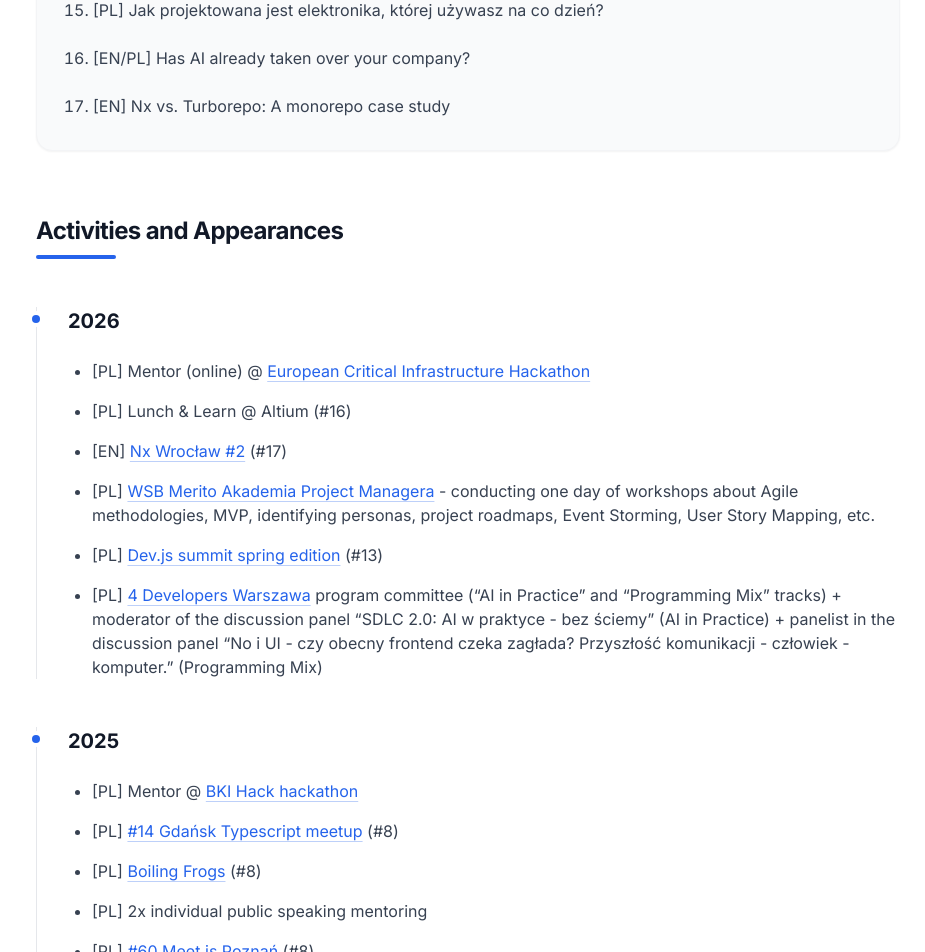
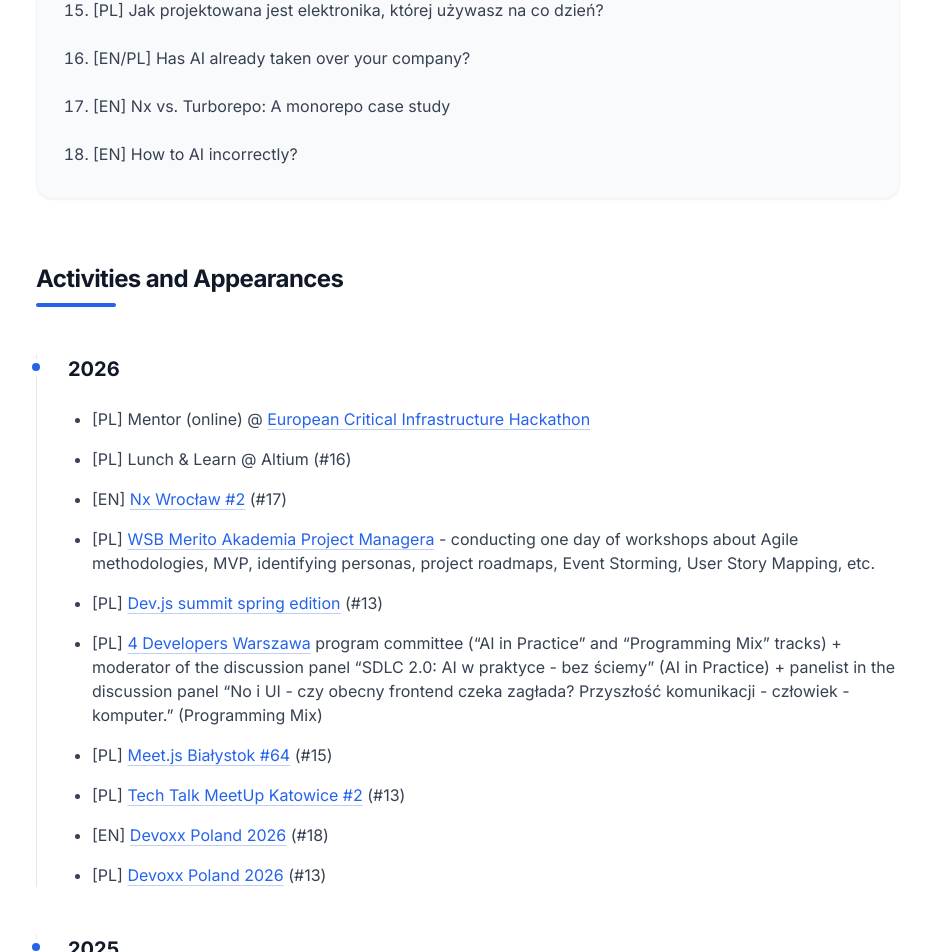
Before and after one commit to superdyzio/superdyzio.github.io, a Next.js app: page /speaker in a window 1280 px wide. Shown: the part 1312-2264 px from the top of the page, without its empty margins (172-1097 px from the left). Built offline with nearby package versions, Linux system fonts and the light colour scheme; no server answers.

Commit message:
add talks from May and June

```diff
--- a/src/app/speaker/page.tsx
+++ b/src/app/speaker/page.tsx
@@ -63,6 +63,7 @@
             <li>[PL] Jak projektowana jest elektronika, której używasz na co dzień?</li>
             <li>[EN/PL] Has AI already taken over your company?</li>
             <li>[EN] Nx vs. Turborepo: A monorepo case study</li>
+            <li>[EN] How to AI incorrectly?</li>
           </ol>
         </div>
       </section>
@@ -84,6 +85,10 @@
               <li>[PL] <a href="https://www.merito.pl/poznan/studia-i-szkolenia/studia-podyplomowe/kierunki/zarzadzanie-projektem-akademia-project-managera-0" className="text-blue-600 hover:text-blue-800 underline decoration-blue-600/30 underline-offset-4 transition-colors dark:text-blue-400 dark:hover:text-blue-300">WSB Merito Akademia Project Managera</a> - conducting one day of workshops about Agile methodologies, MVP, identifying personas, project roadmaps, Event Storming, User Story Mapping, etc.</li>
               <li>[PL] <a href="https://www.youtube.com/watch?v=OraYiRWuiJ8" className="text-blue-600 hover:text-blue-800 underline decoration-blue-600/30 underline-offset-4 transition-colors dark:text-blue-400 dark:hover:text-blue-300">Dev.js summit spring edition</a> (#13)</li>
               <li>[PL] <a href="https://4developers.org.pl/" className="text-blue-600 hover:text-blue-800 underline decoration-blue-600/30 underline-offset-4 transition-colors dark:text-blue-400 dark:hover:text-blue-300">4 Developers Warszawa</a> program committee (“AI in Practice” and “Programming Mix” tracks) + moderator of the discussion panel “SDLC 2.0: AI w praktyce - bez ściemy” (AI in Practice) + panelist in the discussion panel “No i UI - czy obecny frontend czeka zagłada? Przyszłość komunikacji - człowiek - komputer.” (Programming Mix)</li>
+              <li>[PL] <a href="https://crossweb.pl/wydarzenia/64-meet-js-bialystok/" className="text-blue-600 hover:text-blue-800 underline decoration-blue-600/30 underline-offset-4 transition-colors dark:text-blue-400 dark:hover:text-blue-300">Meet.js Białystok #64</a> (#15)</li>
+              <li>[PL] <a href="https://app.evenea.pl/event/techtalk2katowice/" className="text-blue-600 hover:text-blue-800 underline decoration-blue-600/30 underline-offset-4 transition-colors dark:text-blue-400 dark:hover:text-blue-300">Tech Talk MeetUp Katowice #2</a> (#13)</li>
+              <li>[EN] <a href="https://m.devoxx.com/events/devoxxpl26/talks/9621/how-to-ai-incorrectly" className="text-blue-600 hover:text-blue-800 underline decoration-blue-600/30 underline-offset-4 transition-colors dark:text-blue-400 dark:hover:text-blue-300">Devoxx Poland 2026</a> (#18)</li>
+              <li>[PL] <a href="https://m.devoxx.com/events/devoxxpl26/talks/9623/angular-forms-showdown" className="text-blue-600 hover:text-blue-800 underline decoration-blue-600/30 underline-offset-4 transition-colors dark:text-blue-400 dark:hover:text-blue-300">Devoxx Poland 2026</a> (#13)</li>
             </ul>
           </div>
 
```
